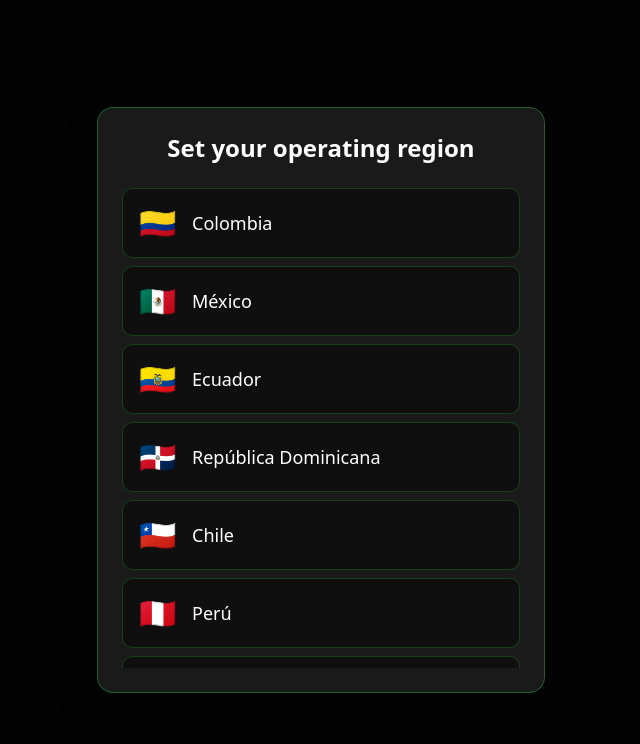
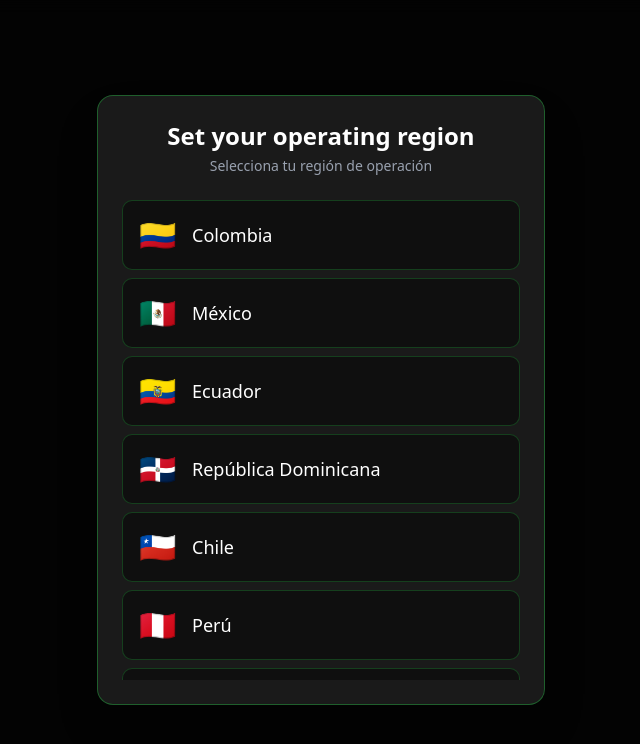
Before and after one commit to gabrieljesus17/aviator-predictor-ai-2, a Next.js app: page / in a window 1280 px wide. Both pictures are taken after a click on the button "GET AI SIGNALS". Shown: the top 744 px of the page, without its empty margins (319-959 px from the left). Built offline with nearby package versions, Linux system fonts and the light colour scheme.

Commit message:
Version 1780881112842 - Auto backup

```diff
--- a/src/components/custom/CountrySelector.tsx
+++ b/src/components/custom/CountrySelector.tsx
@@ -32,9 +32,12 @@ export default function CountrySelector({ isOpen, onClose }: CountrySelectorProp
         onClick={(e) => e.stopPropagation()}
       >
         {/* Título */}
-        <h2 className="text-white text-2xl font-semibold text-center mb-2">
+        <h2 className="text-white text-2xl font-semibold text-center mb-1">
           Set your operating region
         </h2>
+        <p className="text-gray-400 text-sm text-center">
+          Selecciona tu región de operación
+        </p>
 
         {/* Lista de países */}
         <div className="mt-6 space-y-2 max-h-[60vh] overflow-y-auto">
```
